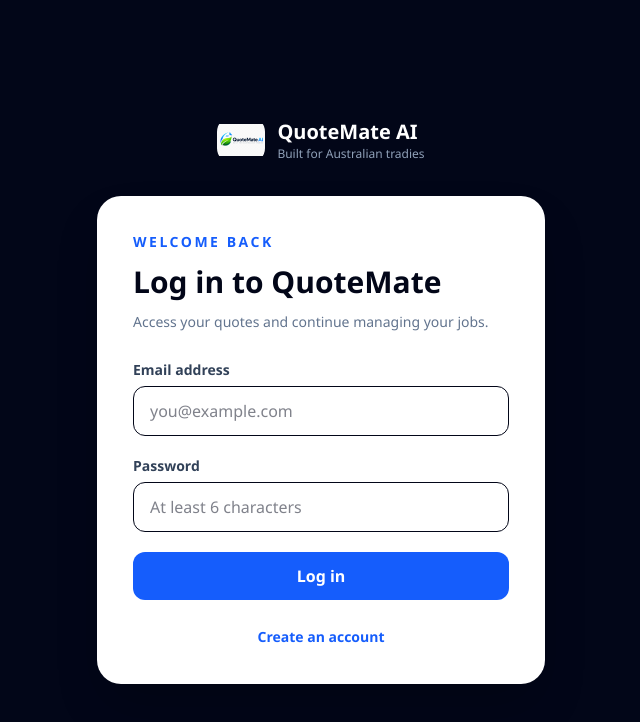
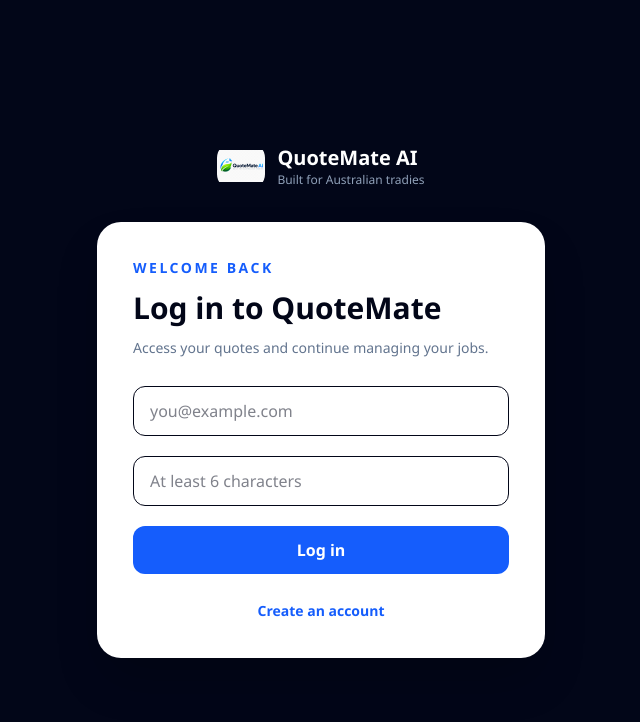
Before and after one commit to LoxiDoxi/quotemate-ai, a Next.js app: page /login in a window 1280 px wide. Shown: the top 722 px of the page, without its empty margins (319-959 px from the left). Built offline with nearby package versions, Linux system fonts and the light colour scheme; no server answers.

Commit message:
fix supabase session loading

```diff
--- a/src/app/customers/page.tsx
+++ b/src/app/customers/page.tsx
@@ -21,38 +21,82 @@
   const [email, setEmail] = useState("");
   const [address, setAddress] = useState("");
 
+
+
+  async function getCurrentUser() {
+
+    const {
+      data: { session },
+    } = await supabase.auth.getSession();
+
+
+    if (session?.user) {
+      return session.user;
+    }
+
+
+    await new Promise((resolve) =>
+      setTimeout(resolve, 1000)
+    );
+
+
+    const {
+      data: { session: retrySession },
+    } = await supabase.auth.getSession();
+
+
+    return retrySession?.user ?? null;
+
+  }
+
+
+
   async function loadCustomers() {
+
     setLoading(true);
 
-    const {
-      data: { user },
-      error: userError,
-    } = await supabase.auth.getUser();
 
-    if (userError || !user) {
-      console.log("No user");
+    const user = await getCurrentUser();
+
+
+    if (!user) {
+      console.log("NO AUTH SESSION");
       setLoading(false);
       return;
     }
+
+
 
     const { data, error } = await supabase
       .from("customers")
       .select("*")
       .eq("user_id", user.id)
-      .order("created_at", { ascending: false });
+      .order("created_at", {
+        ascending: false,
+      });
+
+
 
     console.log("CUSTOMERS:", data);
-    console.log("ERROR:", error);
+    console.log("CUSTOMERS ERROR:", error);
+
+
 
     if (!error && data) {
       setCustomers(data);
     }
 
+
     setLoading(false);
+
   }
 
 
+
+
+
   async function addCustomer() {
+
 
     if (!name.trim()) {
       alert("Customer name required");
@@ -60,16 +104,15 @@
     }
 
 
-    const {
-      data: { user },
-      error: userError,
-    } = await supabase.auth.getUser();
+
+    const user = await getCurrentUser();
 
 
-    if (userError || !user) {
-      alert("Please log in first");
+    if (!user) {
+      alert("Session expired. Please login again.");
       return;
     }
+
 
 
     const { error } = await supabase
@@ -83,11 +126,15 @@
       });
 
 
+
     if (error) {
+
       alert(error.message);
       console.log(error);
       return;
+
     }
+
 
 
     setName("");
@@ -95,14 +142,21 @@
     setEmail("");
     setAddress("");
 
+    await loadCustomers();
 
-    await loadCustomers();
   }
 
 
+
+
+
   useEffect(() => {
+
     loadCustomers();
+
   }, []);
+
+
 
 
 
@@ -132,7 +186,6 @@
           <h2 className="mb-4 text-2xl font-bold">
             Add Customer
           </h2>
-
 
 
           <div className="grid gap-3">
@@ -170,7 +223,6 @@
             />
 
 
-
             <button
               onClick={addCustomer}
               className="rounded-xl bg-blue-600 px-4 py-3 font-bold text-white"
@@ -181,8 +233,8 @@
 
           </div>
 
+        </section>
 
-        </section>
 
 
 
@@ -203,7 +255,6 @@
             </p>
 
           ) : (
-
 
             <div className="space-y-4">
 
@@ -234,7 +285,6 @@
                     <p>📍 {customer.address}</p>
                   )}
 
-
                 </div>
 
               ))}
@@ -244,13 +294,11 @@
 
           )}
 
-
         </section>
 
 
       </div>
 
-
     </main>
   );
 }
--- a/src/app/login/page.tsx
+++ b/src/app/login/page.tsx
@@ -23,7 +23,8 @@
 
     try {
       if (mode === "signup") {
-        const { error: signupError } = await supabase.auth.signUp({
+        const { error: signupError } =
+          await supabase.auth.signUp({
             email,
             password,
           });
@@ -33,31 +34,65 @@
         }
 
         setMessage(
-          "Account created. Check your email and confirm your account before logging in.",
+          "Account created. Check your email and confirm your account before logging in."
         );
+
       } else {
-        const { data, error: loginError } =
-          await supabase.auth.signInWithPassword({
+
+        const {
+          data,
+          error: loginError,
+        } = await supabase.auth.signInWithPassword({
           email,
           password,
         });
 
-        console.log("FULL LOGIN RESPONSE:", data);
 
         if (loginError) {
           throw loginError;
         }
 
-        window.location.href = "/";
+
+        if (!data.session) {
+          throw new Error(
+            "Login succeeded but no session was created."
+          );
         }
+
+
+        // Make sure the session is stored
+        await supabase.auth.setSession({
+          access_token: data.session.access_token,
+          refresh_token: data.session.refresh_token,
+        });
+
+
+        // Small delay to allow cookies/storage to update
+        await new Promise((resolve) =>
+          setTimeout(resolve, 300)
+        );
+
+
+        router.push("/dashboard");
+        router.refresh();
+
+      }
+
     } catch (err) {
+
       setError(
-        err instanceof Error ? err.message : "Something went wrong.",
+        err instanceof Error
+          ? err.message
+          : "Something went wrong."
       );
+
     } finally {
+
       setIsLoading(false);
+
     }
   }
+
 
   function switchMode() {
     setMode(mode === "login" ? "signup" : "login");
@@ -65,11 +100,17 @@
     setError("");
   }
 
+
   return (
     <main className="flex min-h-screen items-center justify-center bg-slate-950 px-6 py-12">
+
       <div className="w-full max-w-md">
 
-        <a href="/" className="mb-8 flex items-center justify-center gap-3">
+        <a
+          href="/"
+          className="mb-8 flex items-center justify-center gap-3"
+        >
+
           <img
             src="/logo.png"
             alt="QuoteMate AI"
@@ -77,67 +118,74 @@
           />
 
           <div>
+
             <p className="text-xl font-bold text-white">
               QuoteMate AI
             </p>
+
             <p className="text-xs text-slate-400">
               Built for Australian tradies
             </p>
+
           </div>
+
         </a>
+
 
         <section className="rounded-3xl bg-white p-7 shadow-2xl sm:p-9">
 
           <p className="text-sm font-bold uppercase tracking-[0.18em] text-blue-600">
-            {mode === "login" ? "Welcome back" : "Create account"}
+            {mode === "login"
+              ? "Welcome back"
+              : "Create account"}
           </p>
 
+
           <h1 className="mt-3 text-3xl font-black text-slate-950">
+
             {mode === "login"
               ? "Log in to QuoteMate"
               : "Start using QuoteMate"}
+
           </h1>
 
+
           <p className="mt-3 text-sm text-slate-500">
+
             {mode === "login"
               ? "Access your quotes and continue managing your jobs."
               : "Create an account to save and manage your quotes online."}
+
           </p>
 
-          <form onSubmit={handleSubmit} className="mt-7 space-y-5">
 
-            <div>
-              <label className="mb-1.5 block text-sm font-semibold text-slate-700">
-                Email address
-              </label>
+          <form
+            onSubmit={handleSubmit}
+            className="mt-7 space-y-5"
+          >
 
             <input
               type="email"
               value={email}
-                onChange={(e) => setEmail(e.target.value)}
+              onChange={(e)=>setEmail(e.target.value)}
               placeholder="you@example.com"
               required
               disabled={isLoading}
               className="w-full rounded-xl border px-4 py-3 text-slate-950"
             />
-            </div>
 
-            <div>
-              <label className="mb-1.5 block text-sm font-semibold text-slate-700">
-                Password
-              </label>
 
             <input
               type="password"
               value={password}
-                onChange={(e) => setPassword(e.target.value)}
+              onChange={(e)=>setPassword(e.target.value)}
               placeholder="At least 6 characters"
               minLength={6}
               required
               disabled={isLoading}
               className="w-full rounded-xl border px-4 py-3 text-slate-950"
             />
-            </div>
+
 
             {error && (
               <div className="rounded-xl bg-red-50 px-4 py-3 text-sm text-red-700">
@@ -145,40 +193,53 @@
               </div>
             )}
 
+
             {message && (
               <div className="rounded-xl bg-green-50 px-4 py-3 text-sm text-green-700">
                 {message}
               </div>
             )}
 
+
             <button
               type="submit"
               disabled={isLoading}
               className="w-full rounded-xl bg-blue-600 px-5 py-3 font-bold text-white"
             >
+
               {isLoading
                 ? "Please wait..."
                 : mode === "login"
                 ? "Log in"
                 : "Create account"}
+
             </button>
+
 
           </form>
 
+
           <div className="mt-6 text-center">
+
             <button
               type="button"
               onClick={switchMode}
               className="text-sm font-bold text-blue-600"
             >
+
               {mode === "login"
                 ? "Create an account"
                 : "Log in instead"}
+
             </button>
+
           </div>
 
+
         </section>
+
       </div>
+
     </main>
   );
 }
```
Lines whose indentation alone changed are shown as unchanged.
